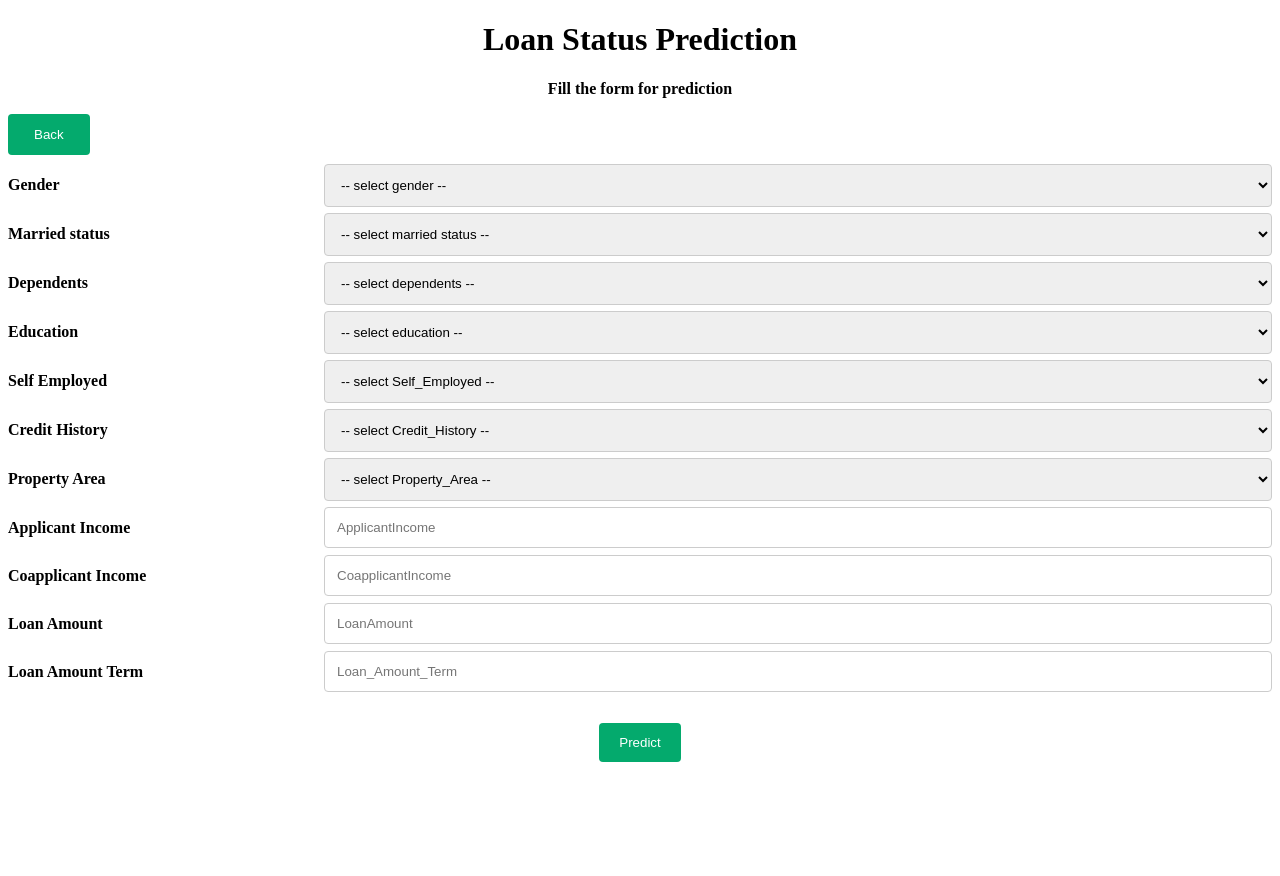
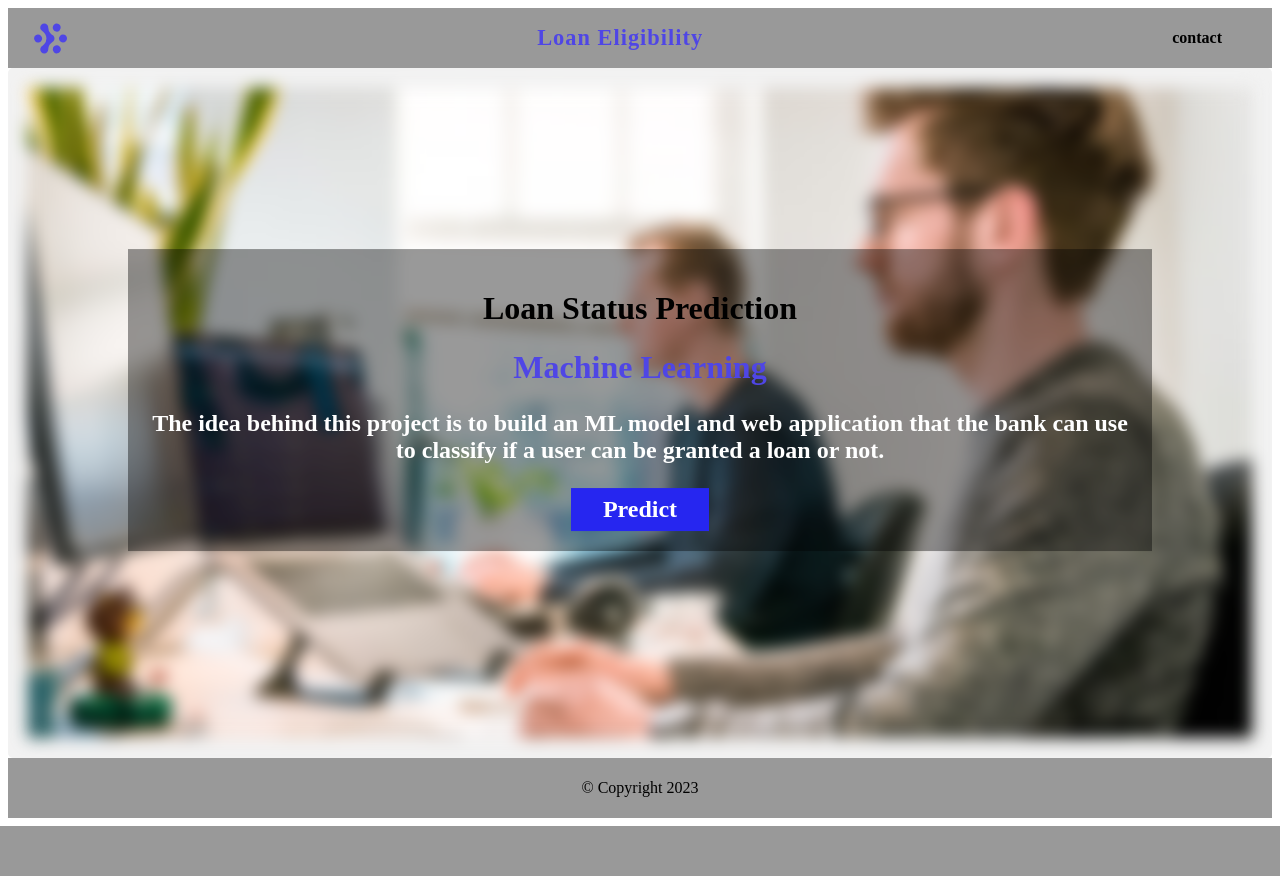
Before and after one commit to AmruthaKonduru/Loan-Eligibility, a Flask app: page / in a window 1280 px wide. After the commit the page ends 826 px from the top, so only its background shows below. Run offline with Flask 2, Linux system fonts and the light colour scheme; parts of the project's set-up code (start-up, migrations or seed data) failed here and were passed over.

Commit message:
Update index.html

```diff
--- a/templates/index.html
+++ b/templates/index.html
@@ -4,261 +4,37 @@
 		<meta charset="UTF-8" />
 		<meta http-equiv="X-UA-Compatible" content="IE=edge" />
 		<meta name="viewport" content="width=device-width, initial-scale=1.0" />
-		<title>Loan Prediction</title>
 		<link
 			rel="stylesheet"
 			href="{{url_for('static',filename='style.css')}}"
 		/>
-		<script defer src="{{url_for('static',filename='script.js')}}"></script>
+		<title>Loan Prediction</title>
 	</head>
 	<body>
-		<div class="prediction-navbar">
-			<h1>Loan Status Prediction</h1>
-			<p>Fill the form for prediction</p>
+		<div class="navbar">
+			<img
+				class="logo"
+				src="{{url_for('static',filename='workflow-mark-indigo-600.svg')}}"
+				alt="logo"
+			/>
+			<h2 class="heading">Loan Eligibility</h2>
+			<a href="#footer" class="contact">contact</a>
 		</div>
-		<button class="back-btn-row">
-			<a class="back-btn" href="./" role="button">Back</a>
-		</button>
-		<div class="form-container">
-			<form
-				class="loan-form"
-				id="loan-form"
-				action="/predict"
-				method="POST"
-				onsubmit="return checkForm(this);"
-			>
-				<div class="row">
-					<div class="col-25">
-						<label for="exampleFormControlInput1" class="form-label"
-							>Gender</label
-						>
-					</div>
-					<div class="col-75">
-						<select
-							class="form-select"
-							id="gender"
-							name="gender"
-							aria-label="Default select example"
-						>
-							<option selected>-- select gender --</option>
-							<option value="Male">Male</option>
-							<option value="Female">Female</option>
-						</select>
-					</div>
-				</div>
-
-				<div class="row">
-					<div class="col-25">
-						<label
-							for="exampleFormControlInput1"
-							class="form-label"
-						>
-							Married status</label
-						>
-					</div>
-					<div class="col-75">
-						<select
-							class="form-select"
-							id="married"
-							name="married"
-							aria-label="Default select example"
-						>
-							<option selected>
-								-- select married status --
-							</option>
-							<option value="Yes">Yes</option>
-							<option value="No">No</option>
-						</select>
-					</div>
-				</div>
-
-				<div class="row">
-					<div class="col-25">
-						<label for="exampleFormControlInput1" class="form-label"
-							>Dependents</label
-						>
-					</div>
-					<div class="col-75">
-						<select
-							class="form-select"
-							id="dependents"
-							name="dependents"
-							aria-label="Default select example"
-						>
-							<option selected>-- select dependents --</option>
-							<option value="0">0</option>
-							<option value="1">1</option>
-							<option value="2">2</option>
-							<option value="3+">3+</option>
-						</select>
-					</div>
-				</div>
-
-				<div class="row">
-					<div class="col-25">
-						<label for="exampleFormControlInput1" class="form-label"
-							>Education</label
-						>
-					</div>
-					<div class="col-75">
-						<select
-							class="form-select"
-							id="education"
-							name="education"
-							aria-label="Default select example"
-						>
-							<option selected>-- select education --</option>
-							<option value="Graduate">Graduate</option>
-							<option value="Not Graduate">Not Graduate</option>
-						</select>
-					</div>
-				</div>
-
-				<div class="row">
-					<div class="col-25">
-						<label for="exampleFormControlInput1" class="form-label"
-							>Self Employed</label
-						>
-					</div>
-					<div class="col-75">
-						<select
-							class="form-select"
-							id="employed"
-							name="employed"
-							aria-label="Default select example"
-						>
-							<option selected>-- select Self_Employed --</option>
-							<option value="Yes">Yes</option>
-							<option value="No">No</option>
-						</select>
-					</div>
-				</div>
-
-				<div class="row">
-					<div class="col-25">
-						<label for="exampleFormControlInput1" class="form-label"
-							>Credit History</label
-						>
-					</div>
-					<div class="col-75">
-						<select
-							class="form-select"
-							id="credit"
-							name="credit"
-							aria-label="Default select example"
-						>
-							<option selected>
-								-- select Credit_History --
-							</option>
-							<option value="1">1 --Debt paid</option>
-							<option value="0">0 --not paid</option>
-						</select>
-					</div>
-				</div>
-
-				<div class="row">
-					<div class="col-25">
-						<label for="exampleFormControlInput1" class="form-label"
-							>Property Area</label
-						>
-					</div>
-					<div class="col-75">
-						<select
-							class="form-select"
-							id="area"
-							name="area"
-							aria-label="Default select example"
-						>
-							<option selected>-- select Property_Area --</option>
-							<option value="Semiurban">Semiurban</option>
-							<option value="Urban">Urban</option>
-							<option value="Rural">Rural</option>
-						</select>
-					</div>
-				</div>
-
-				<div class="row">
-					<div class="col-25">
-						<label for="exampleFormControlInput1" class="form-label"
-							>Applicant Income</label
-						>
-					</div>
-					<div class="col-75">
-						<input
-							type="text"
-							class="form-control"
-							id="ApplicantIncome"
-							name="ApplicantIncome"
-							placeholder="ApplicantIncome"
-						/>
-					</div>
-				</div>
-
-				<div class="row">
-					<div class="col-25">
-						<label for="exampleFormControlInput1" class="form-label"
-							>Coapplicant Income</label
-						>
-					</div>
-					<div class="col-75">
-						<input
-							type="text"
-							class="form-control"
-							id="CoapplicantIncome"
-							name="CoapplicantIncome"
-							placeholder="CoapplicantIncome"
-						/>
-					</div>
-				</div>
-
-				<div class="row">
-					<div class="col-25">
-						<label for="exampleFormControlInput1" class="form-label"
-							>Loan Amount</label
-						>
-					</div>
-					<div class="col-75">
-						<input
-							type="text"
-							class="form-control"
-							id="LoanAmount"
-							name="LoanAmount"
-							placeholder="LoanAmount"
-						/>
-					</div>
-				</div>
-
-				<div class="row">
-					<div class="col-25">
-						<label for="exampleFormControlInput1" class="form-label"
-							>Loan Amount Term</label
-						>
-					</div>
-					<div class="col-75">
-						<input
-							type="text"
-							class="form-control"
-							id="Loan_Amount_Term"
-							name="Loan_Amount_Term"
-							placeholder="Loan_Amount_Term"
-						/>
-					</div>
-				</div>
-
-				<div class="row btn--row">
-					<input
-						class="btn-submit"
-						type="submit"
-						name="myButton"
-						value="Predict"
-						onclick="return resetForm(this);"
-					/>
-				</div>
-			</form>
-
-			<div class="results">
-				<p class="output">{{prediction_text}}</p>
+		<div class="container">
+			<div class="bg-image"></div>
+			<div class="inner-container">
+				<h1 class="loan-h1">Loan Status Prediction</h1>
+				<h1 class="machine-h1">Machine Learning</h1>
+				<p>
+					The idea behind this project is to build an ML model and web
+					application that the bank can use to classify if a user can
+					be granted a loan or not.
+				</p>
+				<a class="btn" href="./predict">Predict</a>
 			</div>
 		</div>
+		<footer id="footer">
+			<p>© Copyright 2023</p>
+		</footer>
 	</body>
 </html>
```
